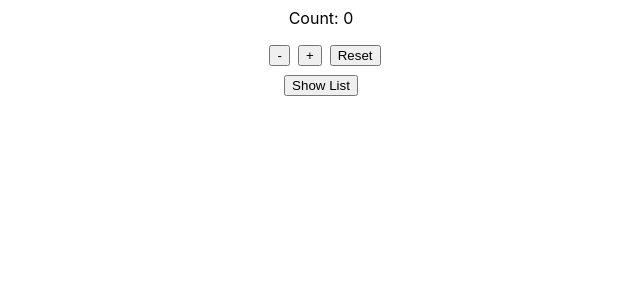
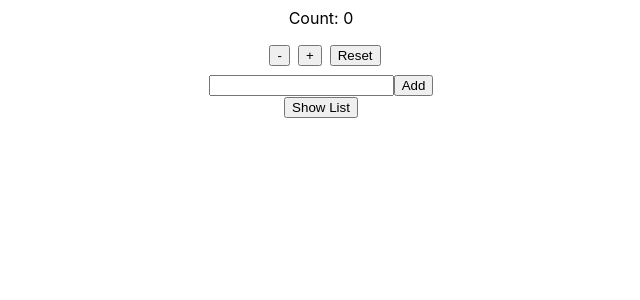
Before and after one commit to denizhangonen/code-reps-for-interviews, a React (Create React App) app in the folder react-practice/: page / in a window 1280 px wide. Shown: the top 300 px of the page, without its empty margins (319-959 px from the left). Built offline with nearby package versions, Linux system fonts and the light colour scheme.

Commit message:
enhanced code

```diff
--- a/react-practice/src/components/ToggleList/ToggleList.js
+++ b/react-practice/src/components/ToggleList/ToggleList.js
@@ -4,23 +4,55 @@ const list = ['React', 'Vue', 'Angular'];
 
 const ToggleList = () => {
   const [isVisible, setIsVisible] = useState(false);
+  const [text, setText] = useState('');
+  const [listItems, setListItems] = useState([]);
 
   const listToggleHandler = () => {
     setIsVisible(!isVisible);
   };
 
+  const textChangeHandler = (e) => {
+    setText(e.target.value);
+  };
+
+  const addItemHandler = () => {
+    setListItems((prev) => [
+      ...prev,
+      { id: new Date().toISOString(), title: text },
+    ]);
+    setText('');
+  };
+
+  const removeHandler = (id) => {
+    setListItems((prev) => prev.filter((i) => i.id !== id));
+  };
+
   return (
     <div>
-      <button href="#" onClick={listToggleHandler}>
+      <div>
+        <input
+          type="text"
+          id="listItem"
+          value={text}
+          onChange={(e) => textChangeHandler(e)}
+        />
+        <button onClick={addItemHandler}>Add</button>
+      </div>
+      <div>
+        <button onClick={listToggleHandler}>
           {isVisible ? 'Hide List' : 'Show List'}
         </button>
         {isVisible && (
           <ul>
-          {list.map((item, index) => (
-            <li key={index}>{item}</li>
+            {listItems.map((item) => (
+              <li key={item.id}>
+                {item.title}
+                <button onClick={() => removeHandler(item.id)}>Remove</button>
+              </li>
             ))}
           </ul>
         )}
+      </div>
     </div>
   );
 };
```
Lines whose indentation alone changed are shown as unchanged.
